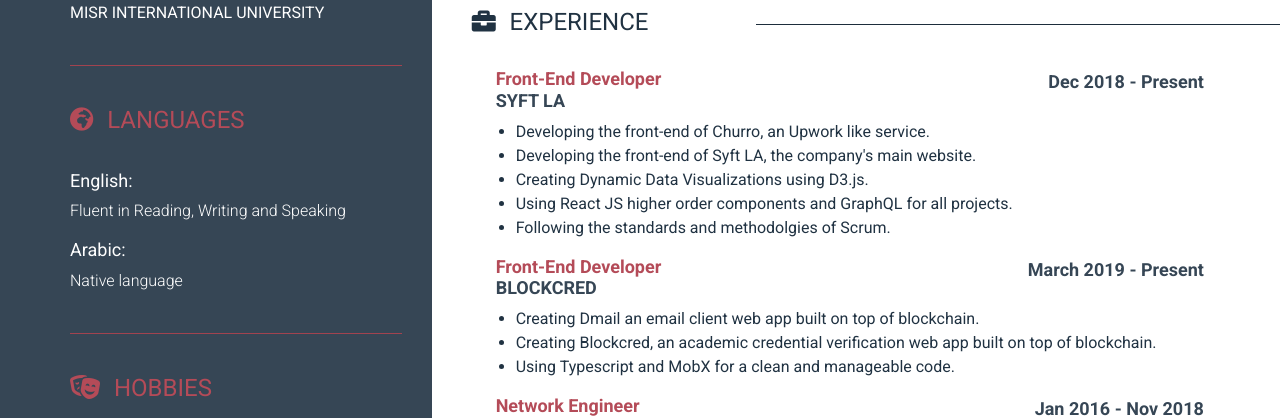
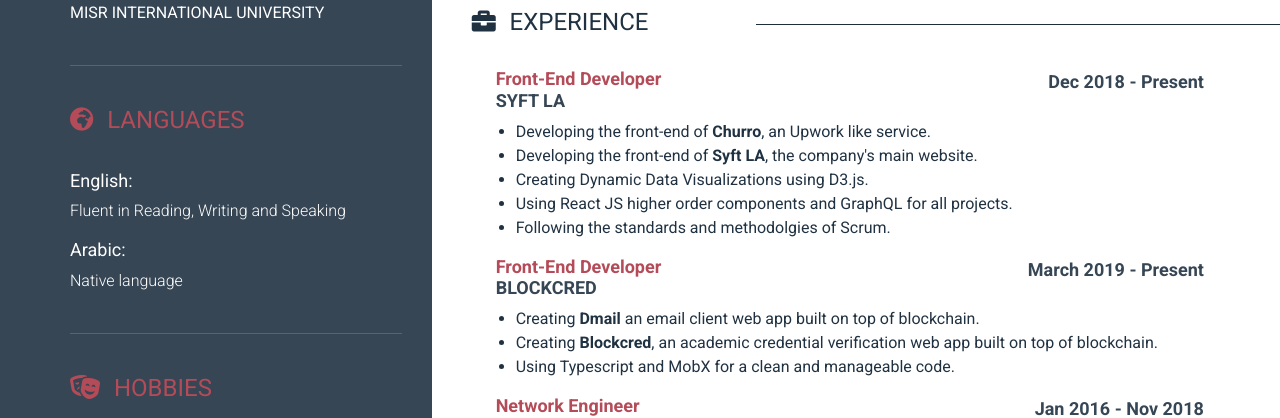
Before and after one commit to khaled-elakkad/dynamic-cv, a website: page dist/index.html in a window 1280 px wide. Shown: the part 802-1220 px from the top of the page. Drawn offline with nearby package versions, Linux system fonts and the light colour scheme.

Commit message:
made the project names in working experience bold

```diff
--- a/dist/index.html
+++ b/dist/index.html
@@ -198,12 +198,12 @@
                   <div class="col-11">
                     <ul>
                       <li>
-                        Developing the front-end of Churro, an Upwork like
-                        service.
+                        Developing the front-end of <b>Churro</b>, an Upwork
+                        like service.
                       </li>
                       <li>
-                        Developing the front-end of Syft LA, the company's main
-                        website.
+                        Developing the front-end of <b>Syft LA</b>, the
+                        company's main website.
                       </li>
                       <li>
                         Creating Dynamic Data Visualizations using D3.js.
@@ -239,12 +239,12 @@
                   <div class="col-11">
                     <ul>
                       <li>
-                        Creating Dmail an email client web app built on top of
-                        blockchain.
+                        Creating <b>Dmail</b> an email client web app built on
+                        top of blockchain.
                       </li>
                       <li>
-                        Creating Blockcred, an academic credential verification
-                        web app built on top of blockchain.
+                        Creating <b>Blockcred</b>, an academic credential
+                        verification web app built on top of blockchain.
                       </li>
                       <li>
                         Using Typescript and MobX for a clean and manageable
```
